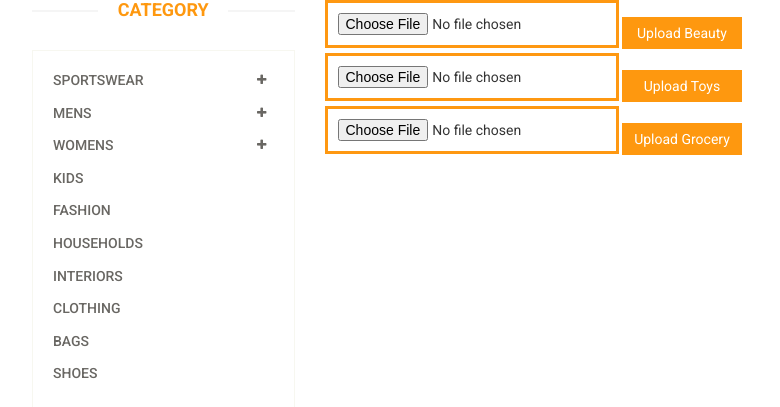
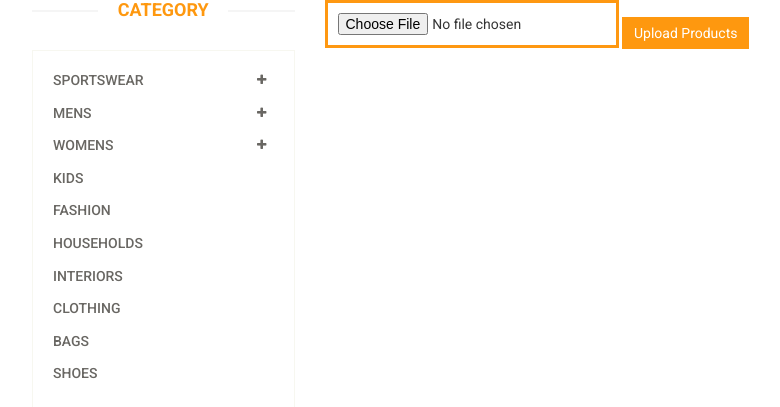
Before and after one commit to hackedaccount/Upstylemini, a Django app: page /upload_csv in a window 1280 px wide. Shown: the part 234-641 px from the top of the page, without its empty margins (38-818 px from the left). Run offline with Django 3.2, Linux system fonts and the light colour scheme; data that the repository does not hold is empty; some libraries are stand-ins or nearby versions.

Commit message:
minor changes

```diff
--- a/product/templates/csv_upload.html
+++ b/product/templates/csv_upload.html
@@ -35,38 +35,38 @@
                 <label>
                     <input type="file" id="beauty" name="beauty">
                 </label>
-                <button class="btn btn-primary search-file-btn " style="min-width: 120px" type="submit">Upload Beauty
+                <button class="btn btn-primary search-file-btn " style="min-width: 120px" type="submit">Upload Products
                 </button>
             </div>
         </div>
     </form>
 
-    <form action="" method="POST" enctype="multipart/form-data">
-        {% csrf_token %}
-        <div class="row2">
-            <div class="col-md-8">
-                <label>
-                    <input type="file" id="toys" name="toys">
-                </label>
-                <button class="btn btn-primary search-file-btn " style="min-width: 120px" type="submit">Upload Toys
-                </button>
-            </div>
-        </div>
-    </form>
-
-
-    <form action="" method="POST" enctype="multipart/form-data">
-        {% csrf_token %}
-        <div class="row2">
-            <div class="col-md-8">
-                <label>
-                    <input type="file" id="grocery" name="grocery">
-                </label>
-                <button class="btn btn-primary search-file-btn" style="min-width: 120px" type="submit">Upload Grocery
-                </button>
-            </div>
-        </div>
-    </form>
+{#    <form action="" method="POST" enctype="multipart/form-data">#}
+{#        {% csrf_token %}#}
+{#        <div class="row2">#}
+{#            <div class="col-md-8">#}
+{#                <label>#}
+{#                    <input type="file" id="toys" name="toys">#}
+{#                </label>#}
+{#                <button class="btn btn-primary search-file-btn " style="min-width: 120px" type="submit">Upload Toys#}
+{#                </button>#}
+{#            </div>#}
+{#        </div>#}
+{#    </form>#}
+{##}
+{##}
+{#    <form action="" method="POST" enctype="multipart/form-data">#}
+{#        {% csrf_token %}#}
+{#        <div class="row2">#}
+{#            <div class="col-md-8">#}
+{#                <label>#}
+{#                    <input type="file" id="grocery" name="grocery">#}
+{#                </label>#}
+{#                <button class="btn btn-primary search-file-btn" style="min-width: 120px" type="submit">Upload Grocery#}
+{#                </button>#}
+{#            </div>#}
+{#        </div>#}
+{#    </form>#}
 
 
 
--- a/product/views.py
+++ b/product/views.py
@@ -35,15 +35,15 @@ class ProductList(LoginRequiredMixin, generic.ListView):
 def profile_upload(request):
     # declaring template
     template = "csv_upload.html"
-    data = models.Products.objects.last()
+    # data = models.Products.objects.last()
     # prompt is a context variable that can have different values      depending on their context
-    prompt = {
-        'order': 'Order of the CSV should be name, email, address,    phone, profile',
-        'profiles': data
-    }
+    # prompt = {
+    #     'order': 'Order of the CSV should be name, email, address,    phone, profile',
+    #     'profiles': data
+    # }
     # GET request returns the value of the data with the specified key.
     if request.method == "GET":
-        return render(request, template, prompt)
+        return render(request, template)
 
     if 'beauty' in request.FILES:
         # let's check if it is a csv file
```
Also changed, not shown: product/templates/products.html (+4 -4 lines).
